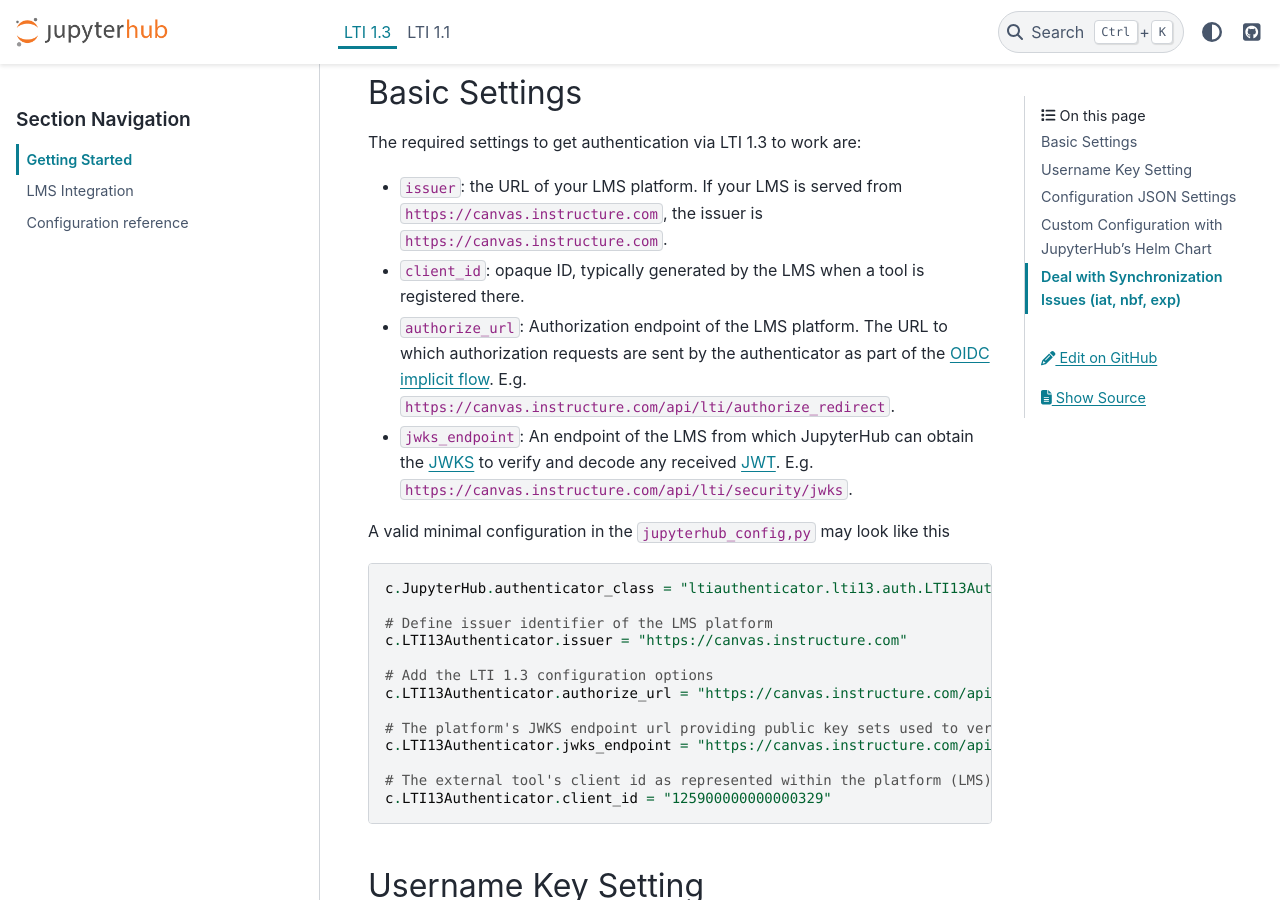
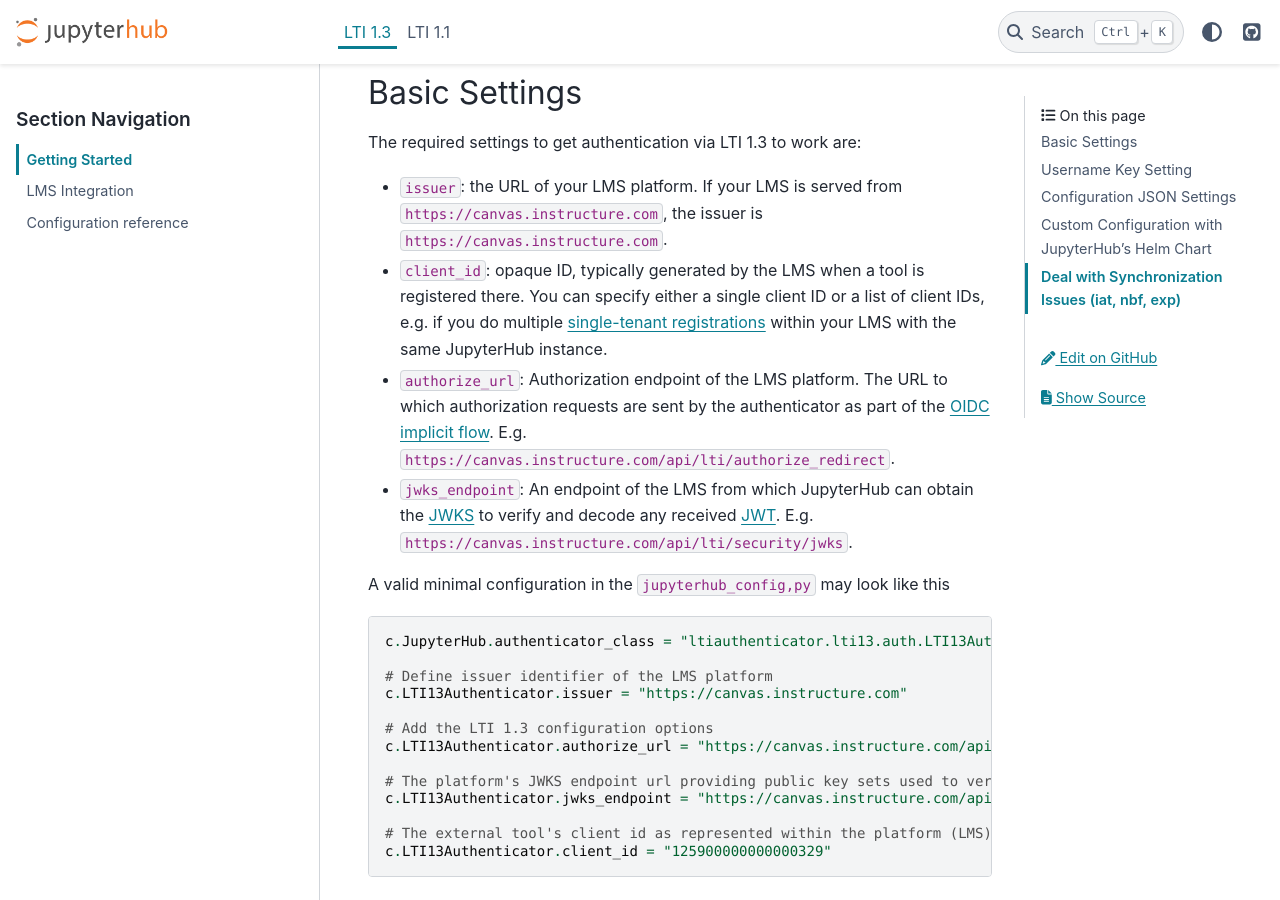
Before and after one commit to jupyterhub/ltiauthenticator, a Sphinx documentation site: the page built from docs/source/lti13/getting-started.md, in a window 1280 px wide and 900 px high, scrolled down 697 px. Built offline with Sphinx 7.4.7 and the PyData theme 0.15.4, drawn with Linux system fonts in a browser that asks for light colours; some of the changed text lies outside the part shown.

Commit message:
Update docs

````diff
--- a/docs/source/lti13/getting-started.md
+++ b/docs/source/lti13/getting-started.md
@@ -22,6 +22,7 @@ The required settings to get authentication via LTI 1.3 to work are:
 
 - `issuer`: the URL of your LMS platform. If your LMS is served from `https://canvas.instructure.com`, the issuer is `https://canvas.instructure.com`.
 - `client_id`: opaque ID, typically generated by the LMS when a tool is registered there.
+  You can specify either a single client ID or a list of client IDs, e.g. if you do multiple [single-tenant registrations](https://www.imsglobal.org/spec/lti/v1p3#single-tenant-tool-registered-and-deployed-once) within your LMS with the same JupyterHub instance.
 - `authorize_url`: Authorization endpoint of the LMS platform. The URL to which authorization requests are sent by the authenticator as part of the [OIDC implicit flow](https://auth0.com/docs/get-started/authentication-and-authorization-flow/implicit-flow-with-form-post).
   E.g. `https://canvas.instructure.com/api/lti/authorize_redirect`.
 - `jwks_endpoint`: An endpoint of the LMS from which JupyterHub can obtain the [JWKS](https://auth0.com/docs/secure/tokens/json-web-tokens/json-web-key-sets) to verify and decode any received [JWT](https://auth0.com/docs/secure/tokens/json-web-tokens).
@@ -102,6 +103,14 @@ hub:
       jwks_endpoint: "https://canvas.instructure.com/api/lti/security/jwks"
 ```
 
+If you like to set multiple client IDs, you need to use yamls list notation:
+
+```yaml
+client_id:
+  - "125900000000000329"
+  - "125900000000000330"
+```
+
 ## Deal with Synchronization Issues (iat, nbf, exp)
 
 The underlying OIDC Implicit flow protocol requires some checks involving token issuing time.
````
Also changed, not shown: docs/source/lti13/reference.md (+10 -10 lines), 1 other file.
